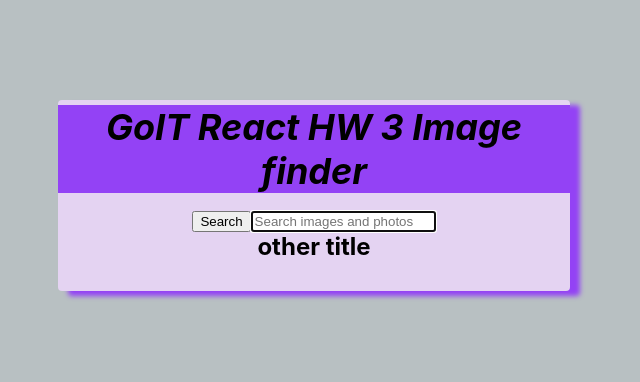
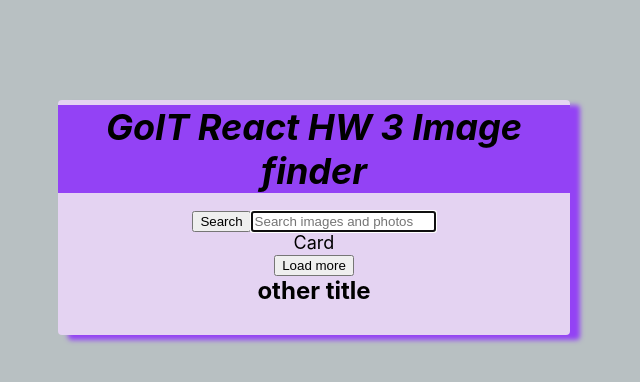
Before and after one commit to Sumaruk-Olga/goit-react-hw-03-image-finder, a React (Create React App) app: page / in a window 1280 px wide. Shown: the top 382 px of the page, without its empty margins (326-966 px from the left). Built offline with nearby package versions, Linux system fonts and the light colour scheme.

Commit message:
add skeleton of the app

```diff
--- a/src/components/App/App.jsx
+++ b/src/components/App/App.jsx
@@ -1,6 +1,9 @@
 import { Component } from "react";
 import { Container, SectionTitle, PageTitle } from "./App.styled";
 import { Searchbar } from "components/Searchbar/Searchbar";
+import { ImageGallery } from "components/ImageGallery/ImageGallery";
+import { Button } from "components/Button/Button";
+
 
 export class App extends Component {
   state = {
@@ -23,11 +26,17 @@
   }
 
 
+  handleLoadMore = () => {
+    console.log('завантажуємо ще');
+  }
+
   render() {
     return (
       <Container>
         <PageTitle>GoIT React HW 3 Image finder</PageTitle>
         <Searchbar onSubmit={this.handleSubmit} />
+        <ImageGallery />
+        <Button onClick={this.handleLoadMore} />
         <SectionTitle>other title</SectionTitle>
       </Container>
     );
--- /dev/null
+++ b/src/components/Button/Button.jsx
@@ -0,0 +1,5 @@
+export function Button({onClick}) {
+    return (
+        <button type="button" onClick={onClick}>Load more</button>
+    )
+}
--- /dev/null
+++ b/src/components/ImageGallery/ImageGallery.jsx
@@ -0,0 +1,13 @@
+import { ImageGalleryItem } from "components/ImageGalleryItem/ImageGalleryItem"
+
+export function ImageGallery(props) {
+    return (<ul>
+        {/* пройтись мєпом і створити на кожній йтерації картку */}
+        <li
+        // key={props.?.item.id}
+        >
+            <ImageGalleryItem />
+        </li>
+    </ul>
+            )
+}
--- /dev/null
+++ b/src/components/ImageGalleryItem/ImageGalleryItem.jsx
@@ -0,0 +1,7 @@
+export function ImageGalleryItem() {
+    return (
+        <div>Card
+            <img src="" alt="" />
+        </div>
+    )
+}
```
